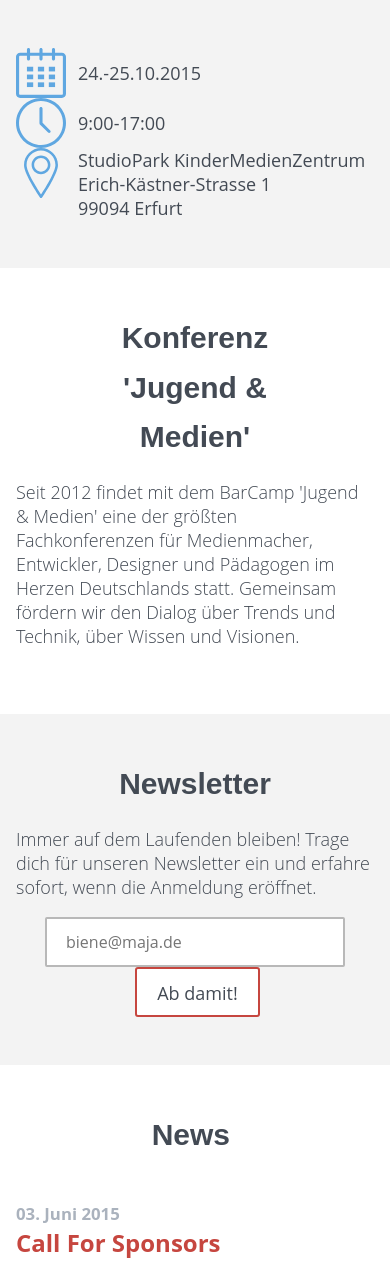
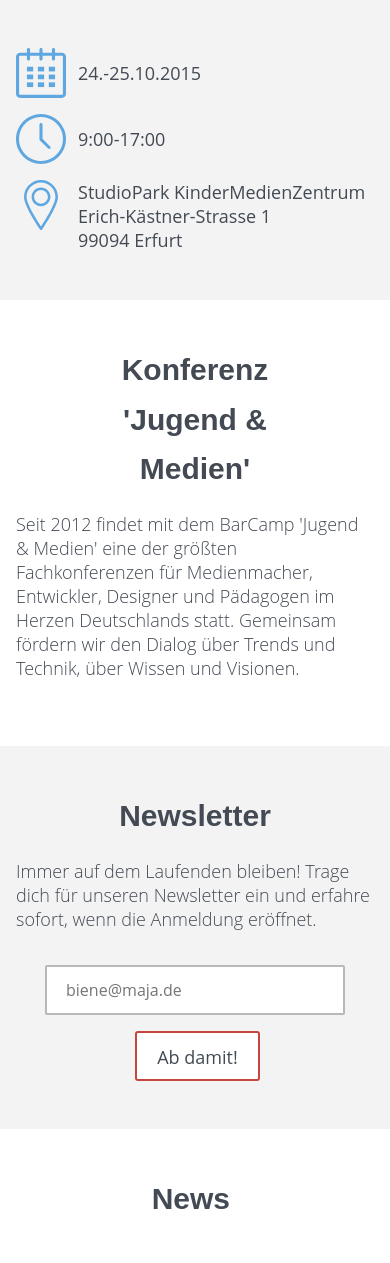
Before and after one commit to barcamperfurt/barcamperfurt.github.io, a plain HTML site: page index.html in a window 390 px wide. Shown: the part 227-1490 px from the top of the page. Drawn offline with Linux system fonts and the light colour scheme.

Commit message:
[style-fix] adjustment spacing on mobile view

```diff
--- a/css/main.css
+++ b/css/main.css
@@ -815,7 +815,7 @@ hr {
   text-decoration: none;
 }
 .menu-subline {
-  padding-top: 3em;
+  padding-top: 2em;
 }
 .menu-subline img {
   height: 50px;
@@ -825,6 +825,14 @@ hr {
 }
 .menu-subline .menu-subline-item {
   display: table;
+}
+.menu-subline-item {
+  margin-top: 1em;
+}
+@media (min-width: 38em) {
+  .menu-subline-item {
+    margin-top: 1em;
+  }
 }
 .menu-subline .menu-subline-item p {
   font-weight: normal;
@@ -865,11 +873,19 @@ hr {
 }
 .newsletter-form .newsletter-email {
   height: 50px;
-  width: 300px;
+  width: 100%;
+  max-width: 300px;
+  margin: 1em 0;
   border: 2px solid #b8b8b8;
   padding: 0 19px;
   -webkit-border-radius: 2px;
   border-radius: 2px;
+}
+@media (min-width: 38em) {
+  .newsletter-form .newsletter-email {
+    margin-top: 0;
+    margin-bottom: 0;
+  }
 }
 .newsletter-form .button-signup {
   border: 2px solid #c6463f;
--- a/index.html
+++ b/index.html
@@ -62,17 +62,17 @@
     </header>
     <div class="fancy-background">
       <div class="grid menu-subline">
-        <div class="small-12 medium-4 columns">
+        <div class="small-12 medium-6 large-4 columns">
           <div class="menu-subline-item"><img src="/images/ico_calendar.svg">
             <p>24.-25.10.2015</p>
           </div>
         </div>
-        <div class="small-12 medium-4 columns">
+        <div class="small-12 medium-6 large-4 columns">
           <div class="menu-subline-item"><img src="/images/ico_clock.svg">
             <p>9:00-17:00</p>
           </div>
         </div>
-        <div class="small-12 medium-4 columns">
+        <div class="small-12 large-4 columns">
           <div class="menu-subline-item"><img src="/images/ico_location.svg">
             <p>StudioPark KinderMedienZentrum<br>Erich-Kästner-Strasse 1<br>99094 Erfurt</p>
           </div>
```
